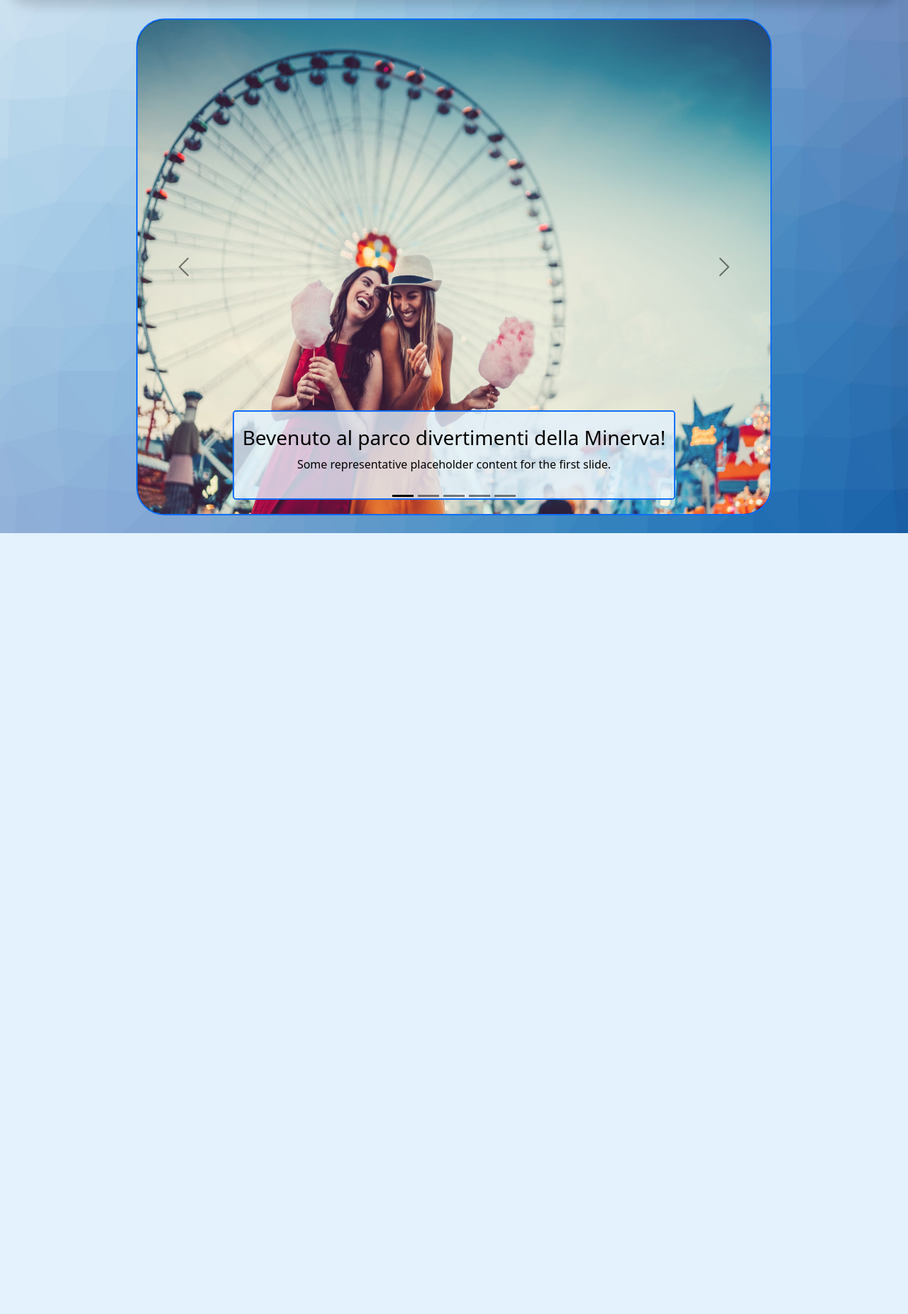
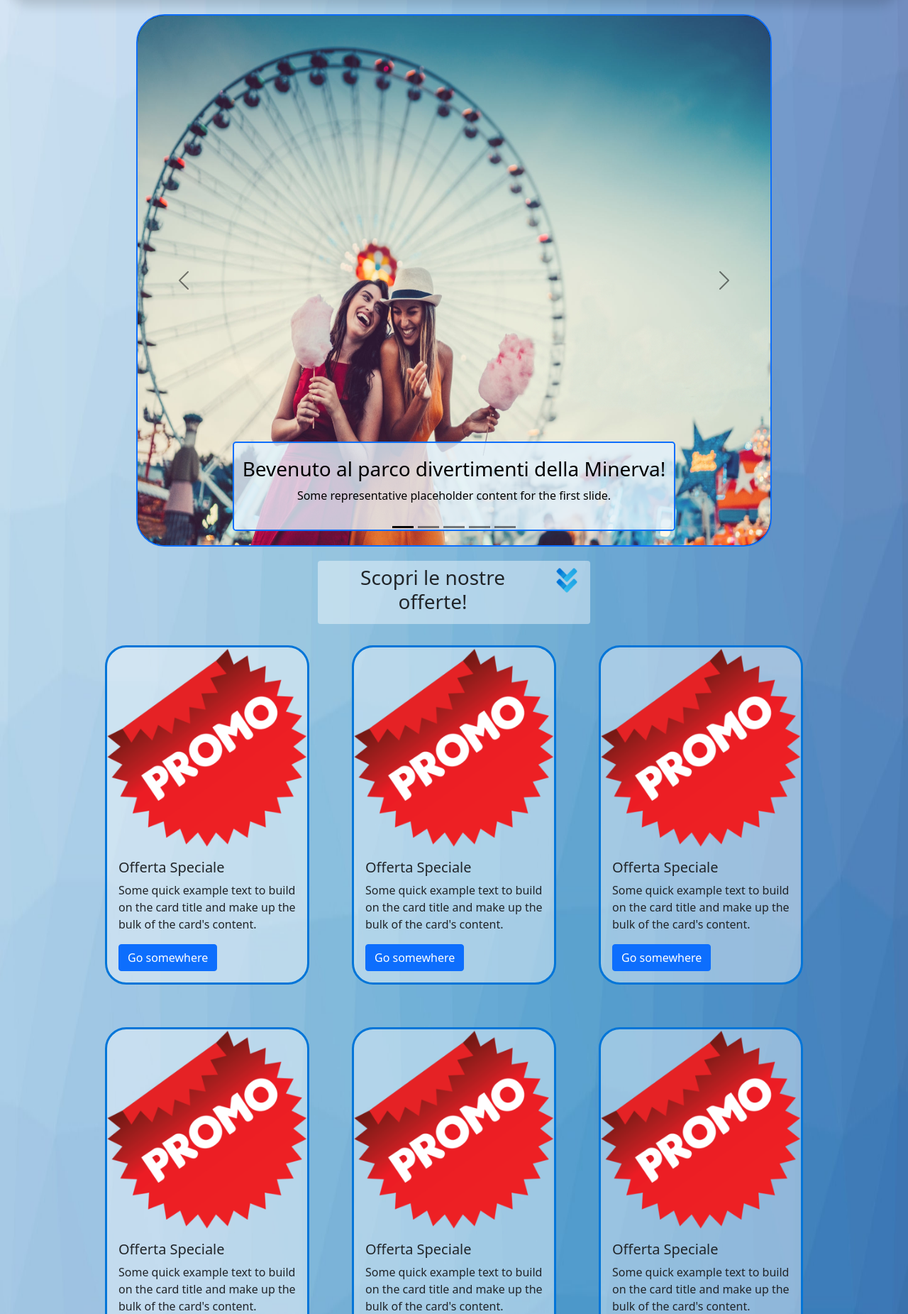
Before and after one commit to Tommaiberone/ParcoMinerva, a PHP site: page / in a window 1280 px wide. Shown: the part 84-1935 px from the top of the page at 71% size. Before the commit the page ends 835 px from the top, so only its background shows below. Run offline with PHP 8.4, Linux system fonts and the light colour scheme.

Commit message:
Modifiche varie alla home page

```diff
--- a/css/style.css
+++ b/css/style.css
@@ -13,37 +13,22 @@ body {
 
 /* Navigation bar styles */
 
-.nav-item {
+#signup, #login, .nav-item {
     font-size: 16px;
 }
 
-#signup {
-    font-size: 16px;
-}
-
-#login {
-    font-size: 16px;
-}
-
-a.nav-link:hover {
-    color: #0275d8 !important;
-}
-
-a.nav-link.active {
+a.nav-link:hover, a.nav-link.active{
     color: #0275d8 !important;
 }
 
 /* Slideshow styles */
 .carousel{
-    margin-left: 15%;
-    margin-bottom: 2%;
-    margin-right: 15%;
-    margin-top: 2%;
+    margin: 20px 15% 20px 15%;
 }
 
 .carousel-inner{
 	position:relative;
-    height: 700px;
+    height: 750px;
     border-radius: 40px;
     background-color: black;
     color: white;
@@ -66,3 +51,38 @@ a.nav-link.active {
     background: rgba(227,242,253,0.8);
     color: black;
 }
+
+.offerte {
+
+    /* border: 3px solid #0275d8 !important; */
+    margin-left: 15%;
+    margin-right: 15%;
+    display: grid;
+    justify-content: center;
+    grid-template-columns: auto auto auto;
+}
+
+.card {
+
+    display: inline-flex;
+    border: 3px solid #0275d8 !important;
+    border-radius: 30px;
+    margin: 30px;
+    background-color: rgba(255, 255, 255, 0.411);
+
+}
+
+.scopri {
+    justify-content: center;
+    width: 30%;
+    margin-left: 35%;
+    margin-right: 35%;
+    display: inline-flex;
+    background-color: rgba(255, 255, 255, 0.411);
+
+}
+
+#scroll {
+    width: 40px;
+    margin-left: 20px;
+}
--- a/index.html
+++ b/index.html
@@ -137,11 +137,81 @@
             </a>
         </div>
 
+        <!-- Discover more -->
+        <button id="scrollButton" onclick="window.scroll(0,870);" class="btn scopri" >
+            <h3>Scopri le nostre offerte!</h3>
+            <img id="scroll" src="images/Scroll_Down.png" alt="">
+        </button>
+
 
         <!-- Optional JS scripts-->
         <script src="https://code.jquery.com/jquery-3.6.0.min.js" integrity="sha256-/xUj+3OJU5yExlq6GSYGSHk7tPXikynS7ogEvDej/m4=" crossorigin="anonymous"></script>
 
         <!-- Bootstrap JS bundle (Popper included) [Chiedere a Rosati se va bene importare il bundle invece dei due separati] -->
         <script src = "js/bootstrap.bundle.js"></script>
+
+
+        <!-- Our Offers -->
+        <div class="offerte">
+
+            <div class="card" style="width: 18rem;">
+                <img class="card-img-top" src="images/promo.png" alt="Card image cap">
+                <div class="card-body">
+                    <h5 class="card-title">Offerta Speciale</h5>
+                    <p class="card-text">Some quick example text to build on the card title and make up the bulk of the card's content.</p>
+                    <a href="#" class="btn btn-primary">Go somewhere</a>
+                </div>
+            </div>
+
+            <div class="card" style="width: 18rem;">
+                <img class="card-img-top" src="images/promo.png" alt="Card image cap">
+                <div class="card-body">
+                    <h5 class="card-title">Offerta Speciale</h5>
+                    <p class="card-text">Some quick example text to build on the card title and make up the bulk of the card's content.</p>
+                    <a href="#" class="btn btn-primary">Go somewhere</a>
+                </div>
+            </div>
+
+            <div class="card" style="width: 18rem;">
+                <img class="card-img-top" src="images/promo.png" alt="Card image cap">
+                <div class="card-body">
+                    <h5 class="card-title">Offerta Speciale</h5>
+                    <p class="card-text">Some quick example text to build on the card title and make up the bulk of the card's content.</p>
+                    <a href="#" class="btn btn-primary">Go somewhere</a>
+                </div>
+            </div>
+
+            <div class="card" style="width: 18rem;">
+                <img class="card-img-top" src="images/promo.png" alt="Card image cap">
+                <div class="card-body">
+                    <h5 class="card-title">Offerta Speciale</h5>
+                    <p class="card-text">Some quick example text to build on the card title and make up the bulk of the card's content.</p>
+                    <a href="#" class="btn btn-primary">Go somewhere</a>
+                </div>
+            </div>
+
+            <div class="card" style="width: 18rem;">
+                <img class="card-img-top" src="images/promo.png" alt="Card image cap">
+                <div class="card-body">
+                    <h5 class="card-title">Offerta Speciale</h5>
+                    <p class="card-text">Some quick example text to build on the card title and make up the bulk of the card's content.</p>
+                    <a href="#" class="btn btn-primary">Go somewhere</a>
+                </div>
+            </div>
+
+            <div class="card" style="width: 18rem;">
+                <img class="card-img-top" src="images/promo.png" alt="Card image cap">
+                <div class="card-body">
+                    <h5 class="card-title">Offerta Speciale</h5>
+                    <p class="card-text">Some quick example text to build on the card title and make up the bulk of the card's content.</p>
+                    <a href="#" class="btn btn-primary">Go somewhere</a>
+                </div>
+            </div>
+
+        </div>
+
+        <br><br><br><br><br><br><br><br><br><br><br><br><br><br><br><br><br><br><br><br><br><br><br><br><br><br><br><br><br><br><br><br><br><br><br><br><br><br><br><br>
+
+
     </body>
 </html>
--- /dev/null
+++ b/script.js
@@ -0,0 +1,4 @@
+// When the user clicks on the button, scroll to the top of the document
+function topFunction() {
+  document.documentElement.scrollTop = 1010101000; // For Chrome, Firefox, IE and Opera
+}
```
Also changed, not shown: images/Scroll_Down.png (added), images/promo.png (added).
